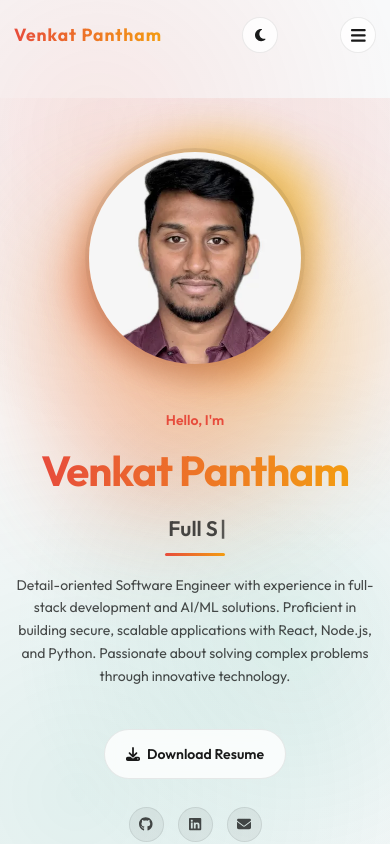
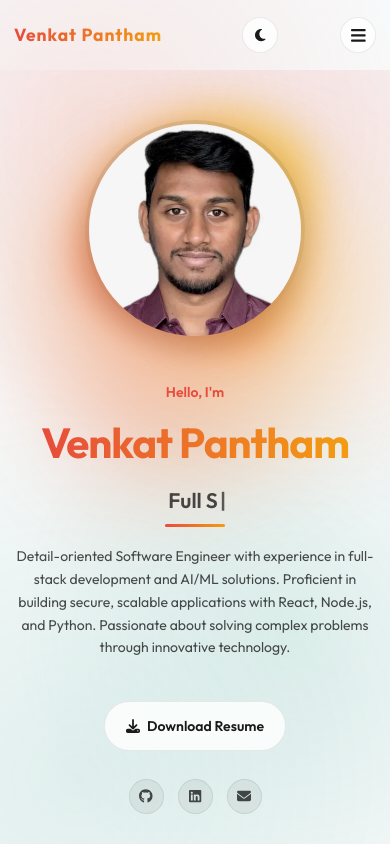
Before and after one commit to VenkatPantham/venkatpantham.github.io, a React (Create React App) app: page / in a window 390 px wide. Shown: the top 844 px of the page. Built offline with nearby package versions, Linux system fonts and the light colour scheme; no server answers.

Commit message:
fixed the padding issue of hero section in mobile view

```diff
--- a/src/components/sections/Hero/Hero.css
+++ b/src/components/sections/Hero/Hero.css
@@ -396,7 +396,8 @@
 
 @media screen and (max-width: 767px) {
   .hero-container {
-    padding: var(--space-4) var(--space-3);
+    padding: var(--space-6) var(--space-3);
+    margin-top: -40px;
     scroll-margin-top: 0;
   }
 
```
